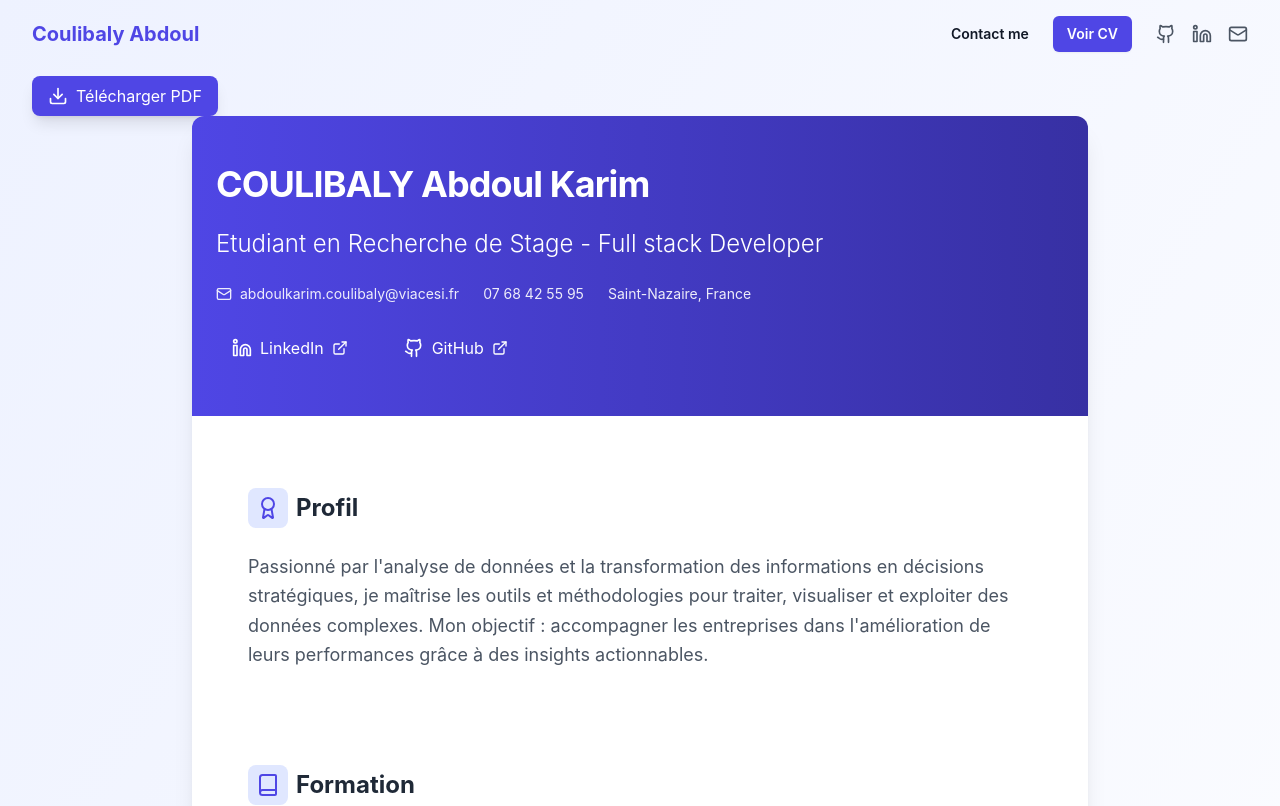
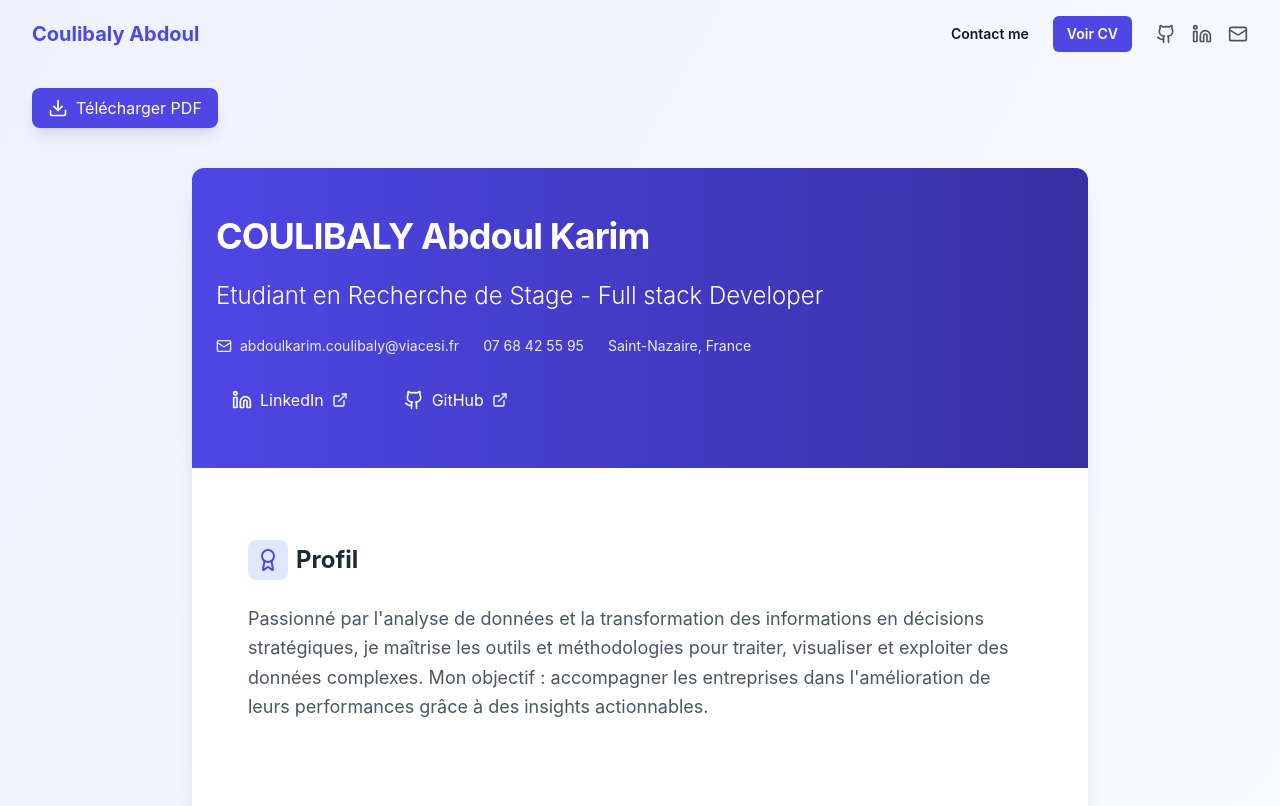
Before and after one commit to coulby45/portfolio, a React (Create React App) app: page /cv in a window 1280 px wide. Shown: the top 806 px of the page. Built offline with nearby package versions, Linux system fonts and the light colour scheme.

Commit message:
Toujours plus haut

```diff
--- a/src/pages/cv.jsx
+++ b/src/pages/cv.jsx
@@ -67,7 +67,7 @@ const CV = () => {
       <button
         onClick={handleDownload}
         disabled={downloading}
-        className="mt-7 top-8 right-8 bg-indigo-600 text-white px-4 py-2 rounded-lg shadow-lg
+        className="mt-10 top-8 right-8 bg-indigo-600 text-white px-4 py-2 rounded-lg shadow-lg
                  hover:bg-indigo-700 transition-all duration-300 flex items-center gap-2
                  hover:scale-105 active:scale-95 disabled:opacity-50"
       >
@@ -75,7 +75,7 @@ const CV = () => {
         <span>{downloading ? 'Téléchargement...' : 'Télécharger PDF'}</span>
       </button>
 
-      <div className="max-w-4xl mx-auto bg-white shadow-xl rounded-xl overflow-hidden transform  transition-all duration-300">
+      <div className="max-w-4xl mt-10 mx-auto bg-white shadow-xl rounded-xl overflow-hidden transform  transition-all duration-300">
         {/* Le reste du code du CV reste identique */}
         {/* Header Section */}
         <div className="bg-gradient-to-r from-indigo-600 to-indigo-800 text-white px-6 py-12">
```
